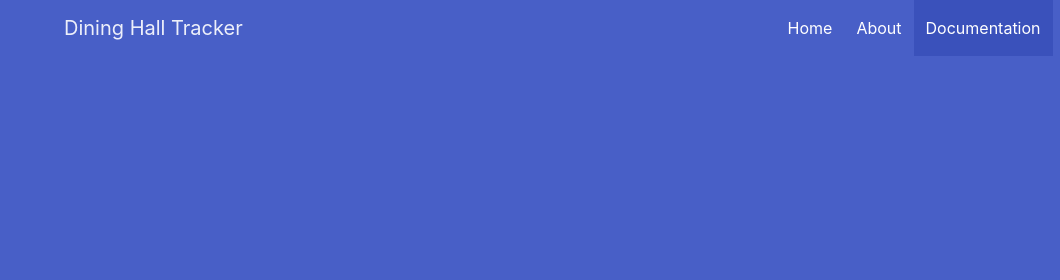
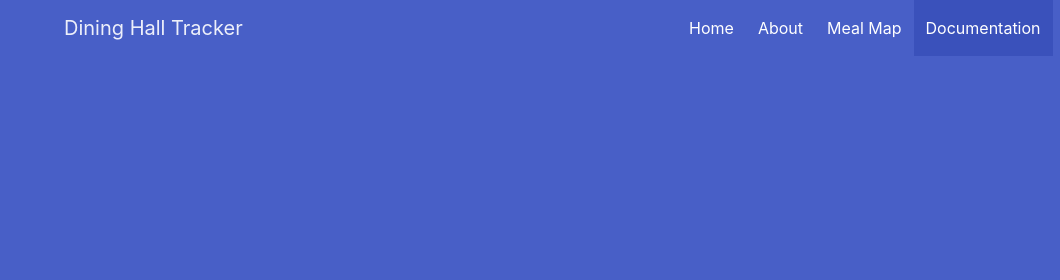
Before and after one commit to Shivppatel/UMD-CampusDineAPI, a website: page public/pages/documentation.html in a window 1280 px wide. Shown: the top 280 px of the page, 0-1060 px from the left. Drawn offline with nearby package versions, Linux system fonts and the light colour scheme.

Commit message:
created initial documentation page

```diff
--- a/public/pages/documentation.html
+++ b/public/pages/documentation.html
@@ -29,6 +29,9 @@
             <div class="navbar-end">
               <a class="navbar-item" href="../index.html"> Home </a>
               <a href="./about.html" class="navbar-item"> About </a>
+              <a href="./mealMap.html" class="navbar-item">
+                Meal Map
+              </a>
               <a href="./documentation.html" class="navbar-item is-active">
                 Documentation
               </a>
```
